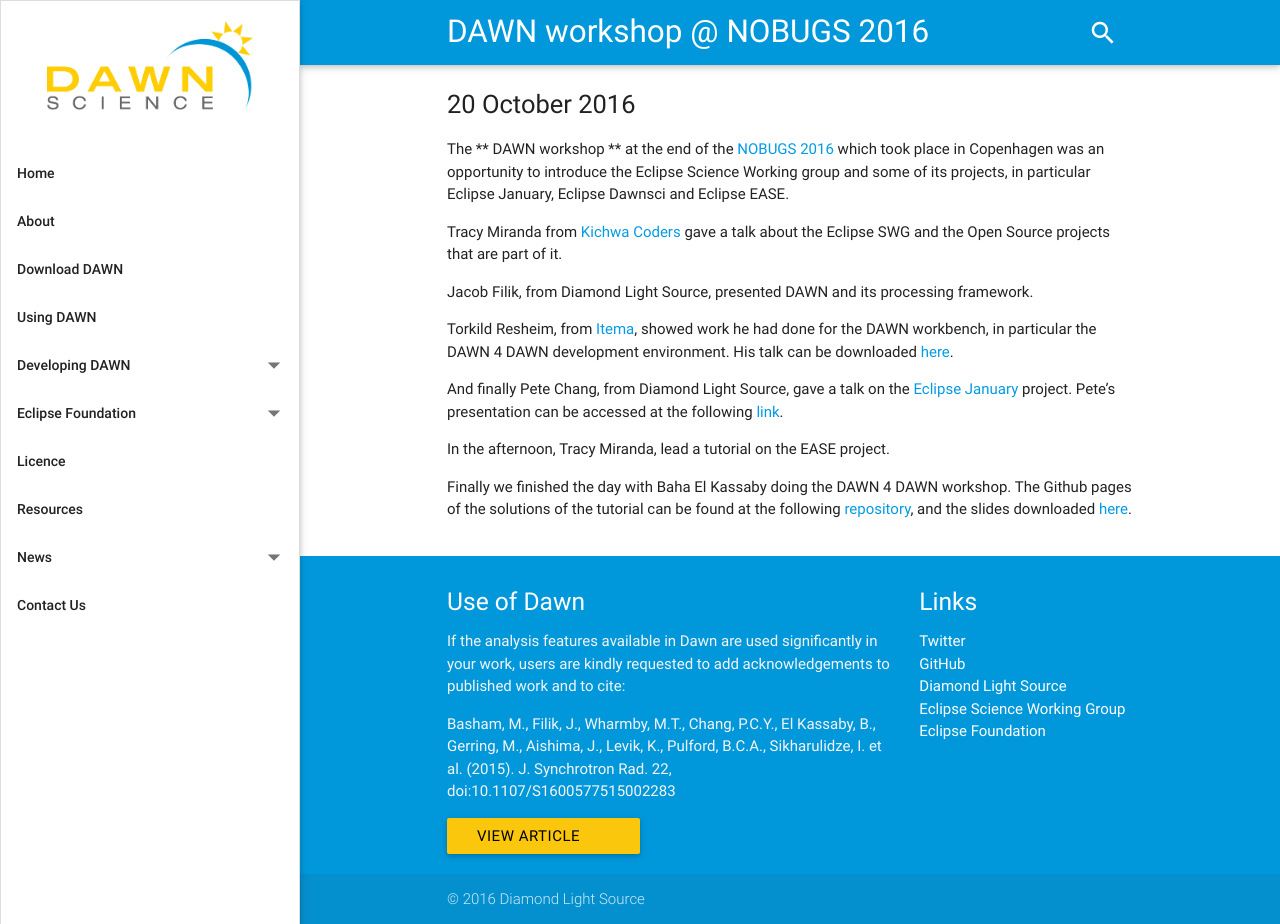
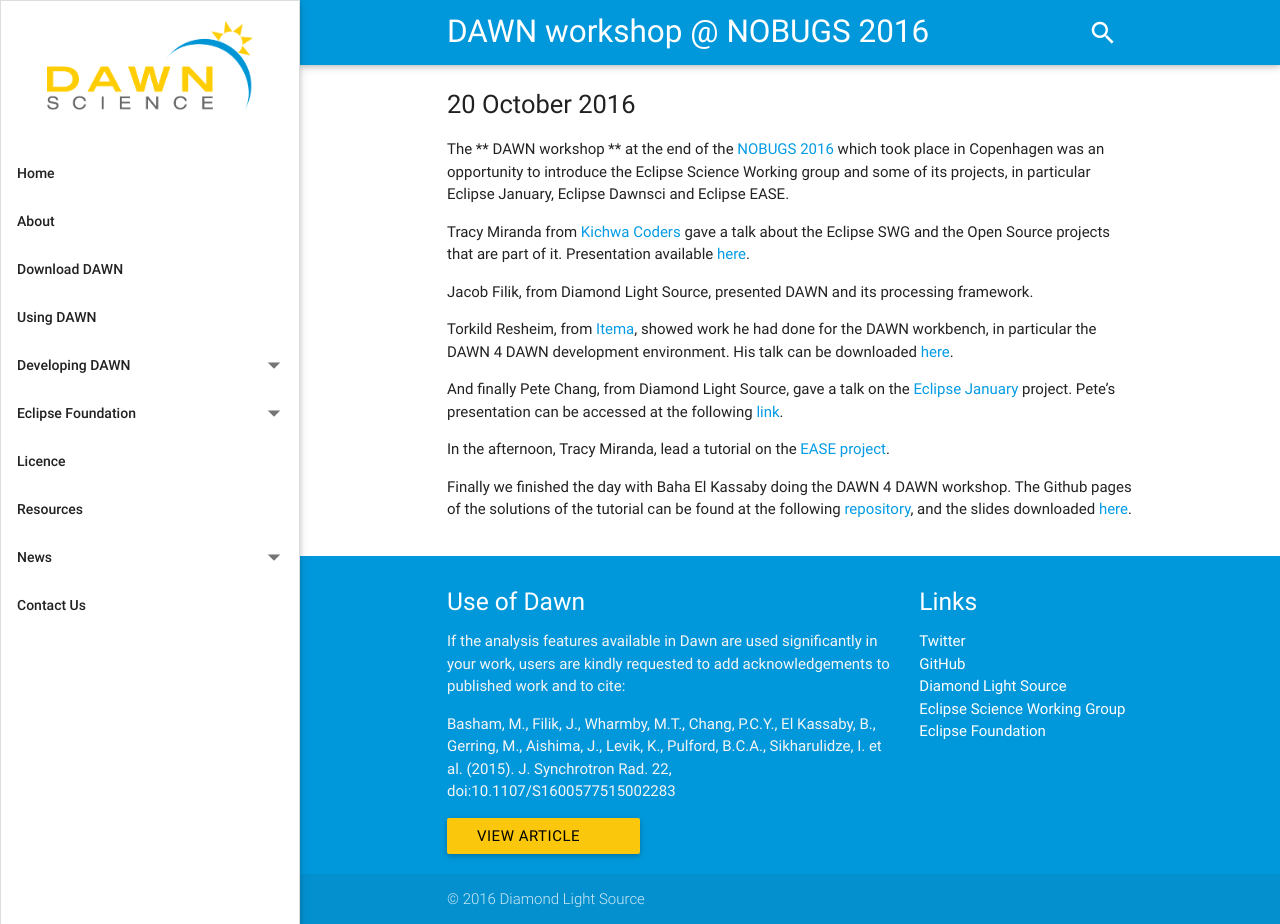
Before and after one commit to DawnScience/dawn-website, a Jekyll site: the page built from _posts/2016-10-20-nobugs_dawn_workshop.md, in a window 1280 px wide and 924 px high. Built offline with Jekyll 4.4.1, drawn with Linux system fonts in a browser that asks for light colours; nearby versions of some CDN libraries.

Commit message:
Update 2016-10-20-nobugs_dawn_workshop.md

```diff
--- a/_posts/2016-10-20-nobugs_dawn_workshop.md
+++ b/_posts/2016-10-20-nobugs_dawn_workshop.md
@@ -4,7 +4,7 @@
 The ** DAWN workshop ** at the end of the [NOBUGS 2016](https://indico.esss.lu.se/event/357/) which took place in Copenhagen was
 an opportunity to introduce the Eclipse Science Working group and some of its projects, in particular Eclipse January, Eclipse Dawnsci and Eclipse EASE.
 
-Tracy Miranda from [Kichwa Coders](https://kichwacoders.com/) gave a talk about the Eclipse SWG and the Open Source projects that are part of it.
+Tracy Miranda from [Kichwa Coders](https://kichwacoders.com/) gave a talk about the Eclipse SWG and the Open Source projects that are part of it. Presentation available [here](https://github.com/DawnScience/dawn-website/raw/gh-pages/assets/pages/resources/NOBUGS_science_at_Eclipse.pdf).
 
 Jacob Filik, from Diamond Light Source, presented DAWN and its processing framework.
 
@@ -14,6 +14,6 @@
 And finally Pete Chang, from Diamond Light Source, gave a talk on the [Eclipse January](https://projects.eclipse.org/projects/technology.january) project.
 Pete's presentation can be accessed at the following [link](https://github.com/DawnScience/dawn-website/raw/gh-pages/assets/pages/resources/dawn-january.pdf).
 
-In the afternoon, Tracy Miranda, lead a tutorial on the EASE project.
+In the afternoon, Tracy Miranda, lead a tutorial on the [EASE project](https://github.com/DawnScience/dawn-website/raw/gh-pages/assets/pages/resources/EASE-ily%20DAWN.pdf).
 
 Finally we finished the day with Baha El Kassaby doing the DAWN 4 DAWN workshop. The Github pages of the solutions of the tutorial can be found at the following [repository](https://github.com/belkassaby/nobugs_dde), and the slides downloaded [here](https://github.com/belkassaby/nobugs_dde/raw/master/Dawn%204%20Dawn%20workshop.pdf).
```
